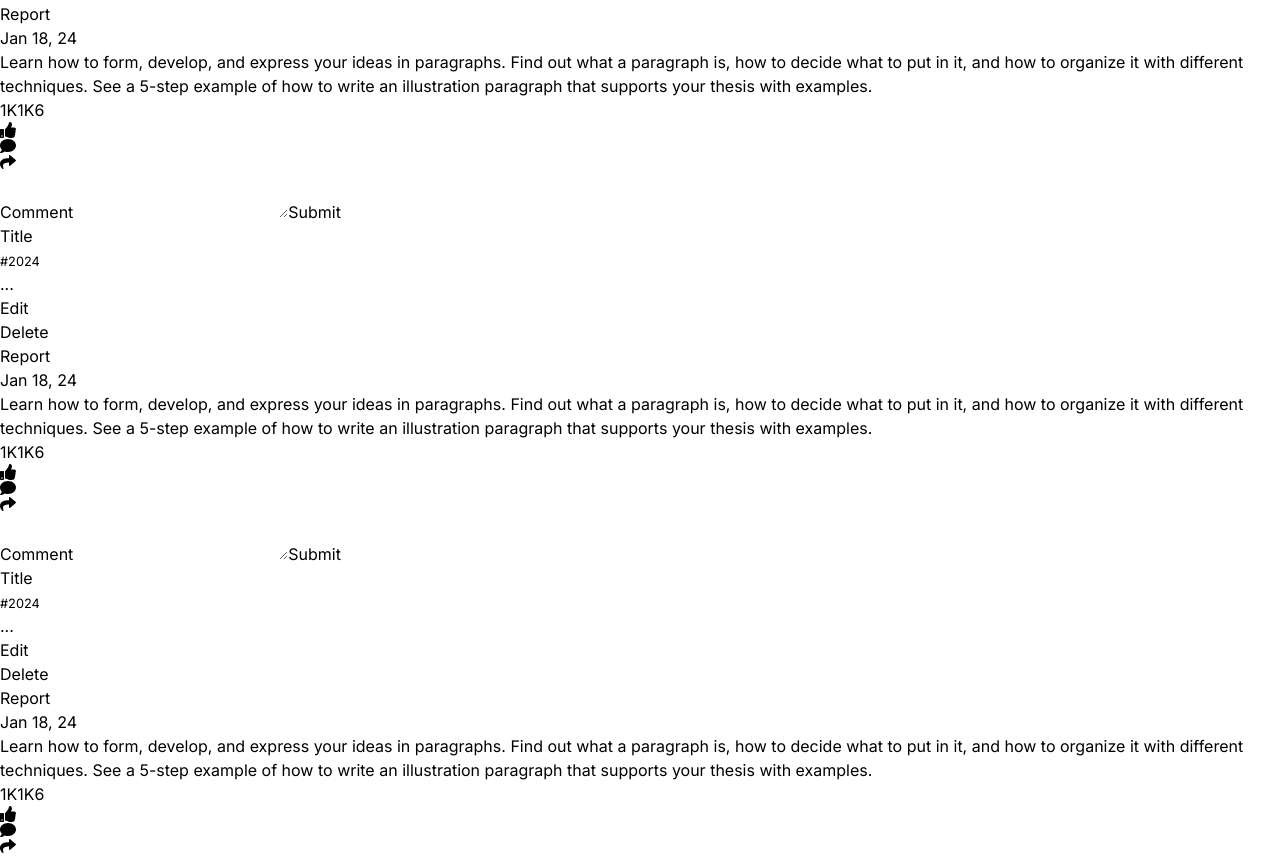
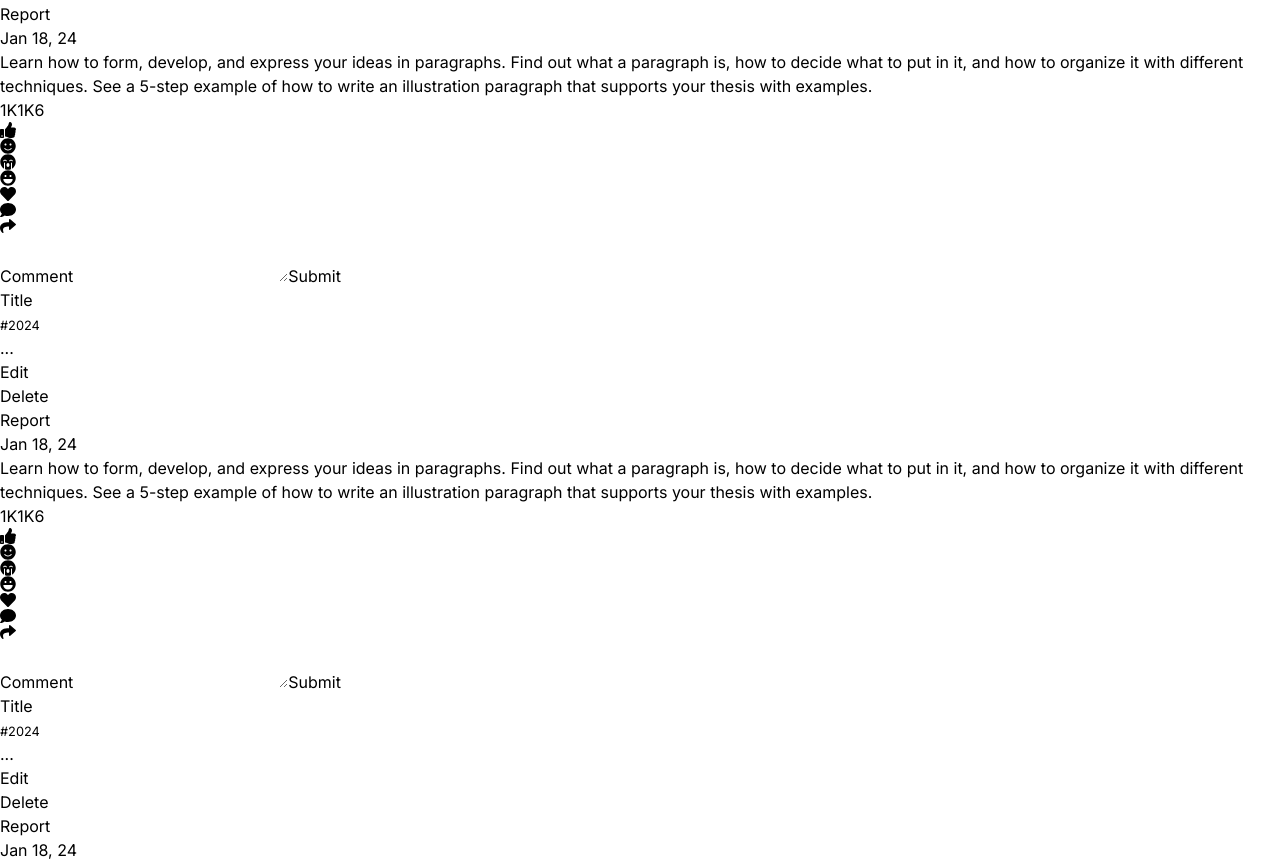
Before and after one commit to NyiArrManHein/ShareThoughts, a Next.js app: page / in a window 1280 px wide. Shown: the part 800-1661 px from the top of the page. Built offline with nearby package versions, Linux system fonts and the light colour scheme.

Commit message:
added reaction-ui

```diff
--- a/src/app/components/Post.tsx
+++ b/src/app/components/Post.tsx
@@ -1,7 +1,15 @@
 "use client";
 
 import React, { useState } from "react";
-import { FaComment, FaShare, FaThumbsUp } from "react-icons/fa";
+import {
+  FaComment,
+  FaHeart,
+  FaLaugh,
+  FaSadCry,
+  FaShare,
+  FaSmile,
+  FaThumbsUp,
+} from "react-icons/fa";
 
 function Post() {
   const [isComment, setIsComment] = useState(false);
@@ -34,7 +42,7 @@ function Post() {
         </span>
       </div>
       <div>Jan 18, 24</div>
-      <div className=" card-body">
+      <div className=" card-body text-lg">
         Learn how to form, develop, and express your ideas in paragraphs. Find
         out what a paragraph is, how to decide what to put in it, and how to
         organize it with different techniques. See a 5-step example of how to
@@ -45,18 +53,40 @@ function Post() {
         <span className="flex w-full justify-center">1K</span>
         <span className="flex w-full justify-center">6</span>
       </div>
-      <div className="w-full flex flex-row pt-2">
+      <div className="w-full flex flex-row pt-2 text-2xl">
         <span className="flex w-full justify-center">
-          <FaThumbsUp />
+          <div className="dropdown dropdown-hover dropdown-top">
+            <span tabIndex={0} className="hover:text-primary cursor-pointer">
+              <FaThumbsUp />
+            </span>
+            <div className=" flex flex-row dropdown-content z-[1] menu p-2 w-96">
+              <span className="text-2xl pr-3 text-warning hover:text-3xl">
+                <FaSmile />
+              </span>
+              <span className="text-2xl pr-3 text-warning hover:text-3xl">
+                <FaSadCry />
+              </span>
+              <span className="text-2xl pr-3 text-warning hover:text-3xl">
+                <FaLaugh />
+              </span>
+              <span className="text-2xl pr-3 text-error hover:text-3xl">
+                <FaHeart />
+              </span>
+            </div>
+          </div>
         </span>
         <span
           className="flex w-full justify-center"
           onClick={() => setIsComment(!isComment)}
         >
-          <FaComment />
+          <span className="hover:text-primary cursor-pointer">
+            <FaComment />
+          </span>
         </span>
         <span className="flex w-full justify-center">
-          <FaShare />
+          <span className="hover:text-primary cursor-pointer">
+            <FaShare />
+          </span>
         </span>
       </div>
       <div className={isComment ? "" : "hidden"}>
--- a/src/app/page.tsx
+++ b/src/app/page.tsx
@@ -9,7 +9,7 @@ export default function Home() {
   return (
     <main className="flex min-h-screen flex-col items-center justify-between">
       <div className="flex flex-row w-full p-5">
-        <div className=" w-1/4 hidden sm:flex">Page Links</div>
+        <div className="w-1/4 lg:w-6/12 hidden sm:flex">Page Links</div>
         <div className="w-full px-3">
           <span
             className={isAddPost ? "hidden" : "btn mb-1"}
@@ -52,7 +52,7 @@ export default function Home() {
             <Post />
           </div>
         </div>
-        <div className=" w-1/4 hidden sm:flex">Sidebar</div>
+        <div className="w-1/4 lg:w-6/12 hidden sm:flex">Sidebar</div>
       </div>
     </main>
   );
```
